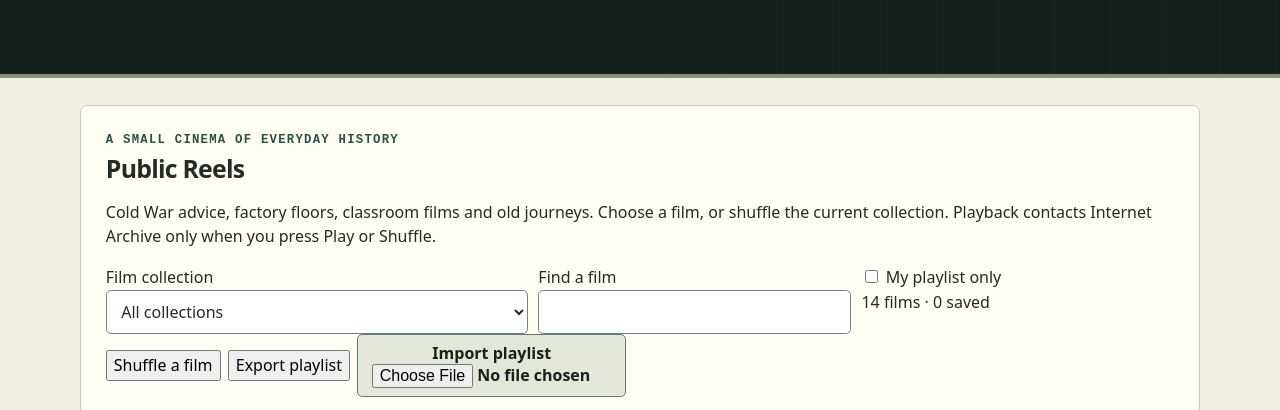
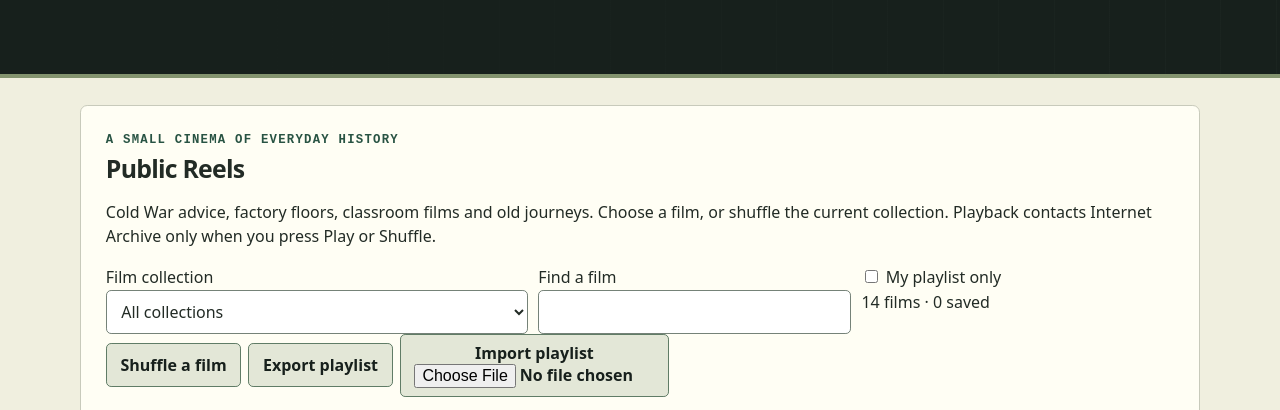
Before and after one commit to jsdyer/mediaechoes, a plain HTML site: page web/index.html in a window 1280 px wide. Shown: the part 361-771 px from the top of the page. Drawn offline with Linux system fonts and the light colour scheme; a script that the page names is missing.

Commit message:
Match Public Reels actions to the existing accessible controls

```diff
--- a/web/index.html
+++ b/web/index.html
@@ -18,7 +18,7 @@
     <h1 id="title">Media Echoes</h1>
     <p>Search Internet Archive records for old software, CD-ROMs, Flash games, trailers and other digital media. Follow a surviving title or preview to the original archive item.</p>
   </div></section>
-  <main class="site" id="search"><section class="panel" id="public-reels" aria-labelledby="reels-heading"><p class="eyebrow">A small cinema of everyday history</p><h2 id="reels-heading">Public Reels</h2><p>Cold War advice, factory floors, classroom films and old journeys. Choose a film, or shuffle the current collection. Playback contacts Internet Archive only when you press Play or Shuffle.</p><div class="filters"><div><label for="reels-group">Film collection</label><select id="reels-group"><option value="">All collections</option></select></div><div><label for="reels-query">Find a film</label><input type="search" id="reels-query" maxlength="100"></div><div><label><input type="checkbox" id="reels-saved"> My playlist only</label><span id="reels-count"></span></div></div><div class="actions"><button type="button" id="reels-shuffle">Shuffle a film</button><button type="button" id="reels-export">Export playlist</button><label class="secondary">Import playlist <input type="file" accept="application/json,.json" id="reels-import"></label></div><p id="reels-status" role="status">Loading the dated film selection…</p><div id="reels-player"></div><div id="reels-list" class="reels-grid"></div><p class="fine">Saved film IDs stay on this device. Export a backup before clearing browser data. Catalogue search below covers the wider Archive.</p></section>
+  <main class="site" id="search"><section class="panel" id="public-reels" aria-labelledby="reels-heading"><p class="eyebrow">A small cinema of everyday history</p><h2 id="reels-heading">Public Reels</h2><p>Cold War advice, factory floors, classroom films and old journeys. Choose a film, or shuffle the current collection. Playback contacts Internet Archive only when you press Play or Shuffle.</p><div class="filters"><div><label for="reels-group">Film collection</label><select id="reels-group"><option value="">All collections</option></select></div><div><label for="reels-query">Find a film</label><input type="search" id="reels-query" maxlength="100"></div><div><label><input type="checkbox" id="reels-saved"> My playlist only</label><span id="reels-count"></span></div></div><div class="actions"><button type="button" class="secondary" id="reels-shuffle">Shuffle a film</button><button type="button" class="secondary" id="reels-export">Export playlist</button><label class="secondary">Import playlist <input type="file" accept="application/json,.json" id="reels-import"></label></div><p id="reels-status" role="status">Loading the dated film selection…</p><div id="reels-player"></div><div id="reels-list" class="reels-grid"></div><p class="fine">Saved film IDs stay on this device. Export a backup before clearing browser data. Catalogue search below covers the wider Archive.</p></section>
     <section class="panel" aria-label="Search archive metadata">
       <form id="search-form" role="search">
         <label for="query">Search terms</label>
```
